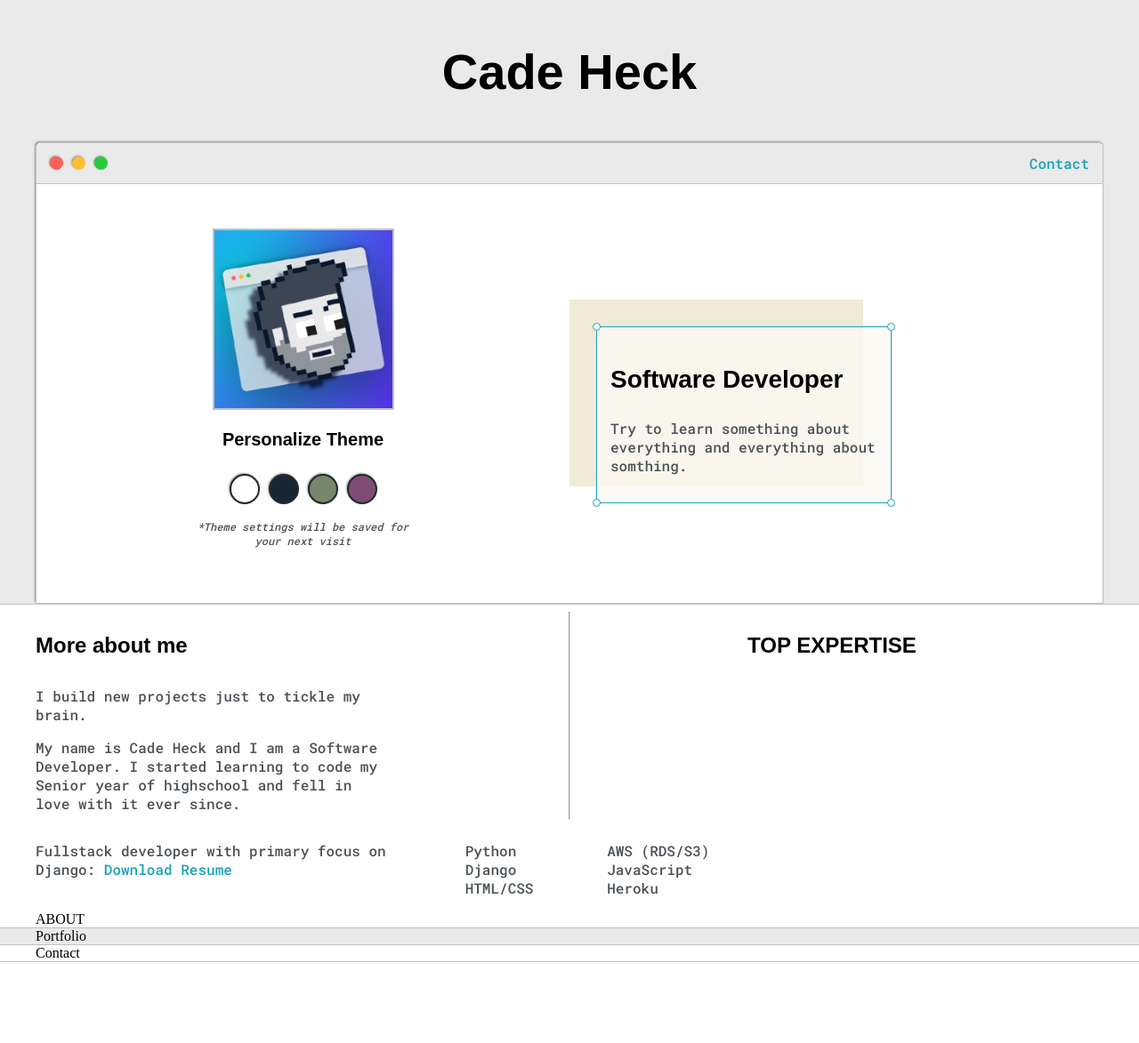
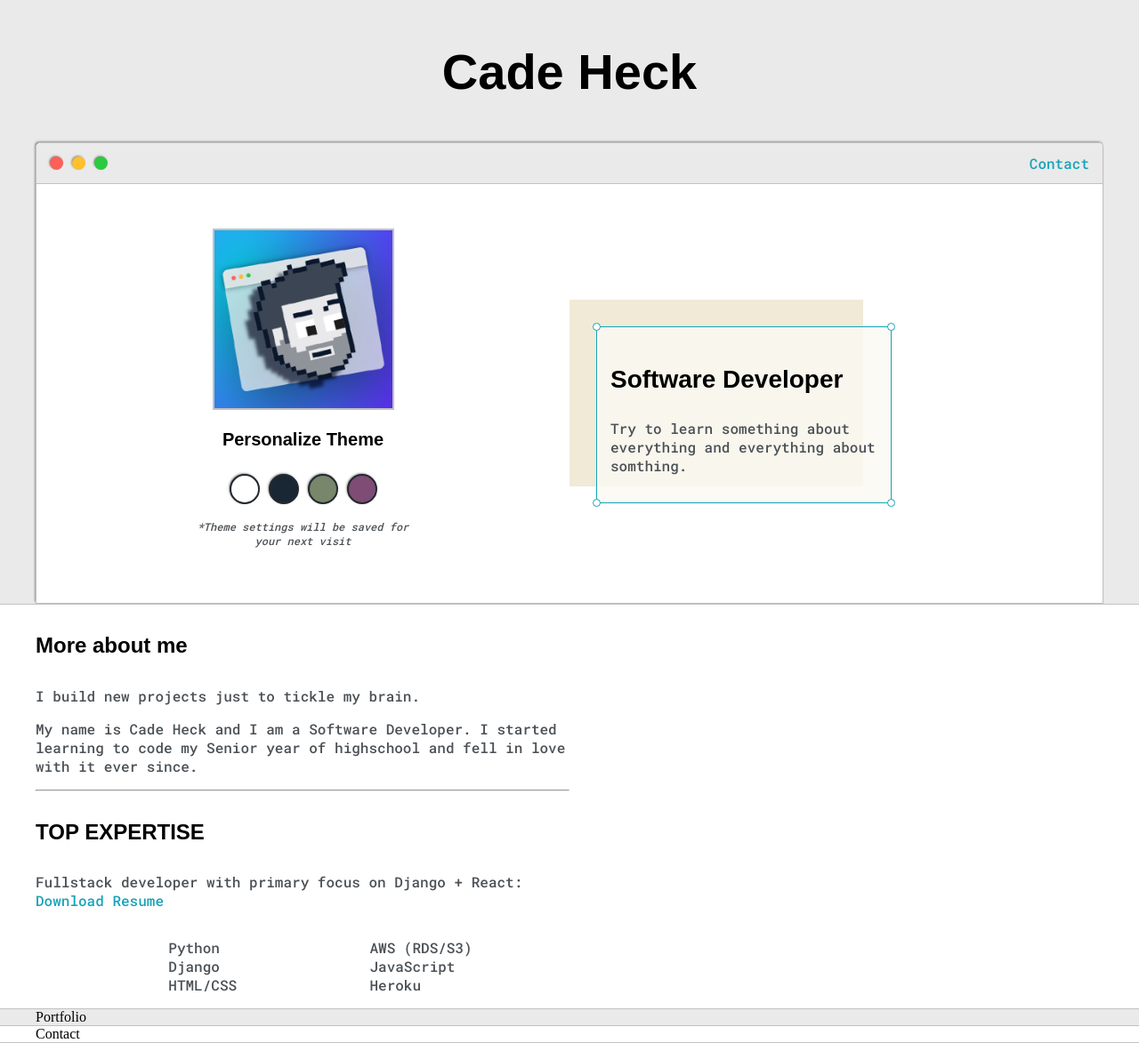
Before and after one commit to cayde-16/cade-portfolio, a Django app: page / in a window 1280 px wide. Shown: the whole page at 89% size. Before the commit the page ends 1082 px from the top, so only its background shows below. Run offline with Django 4.2, Linux system fonts and the light colour scheme.

Commit message:
updated 'about me section'

```diff
--- a/base/templates/base/home.html
+++ b/base/templates/base/home.html
@@ -76,20 +76,19 @@
 
     <section class="s2">
         <div class="main-container">
+
                 <div class="about-wrapper">
                     <div class="about-me">
                         <h4>More about me</h4>
 
                         <p>I build new projects just to tickle my brain.</p>
 
-                    <p>My name is Cade Heck and I am a Software Developer. I started learning to code my Senior year of highschool and fell in love with it ever since.
-
-                    </p>
-                </div>
+                        <p>My name is Cade Heck and I am a Software Developer. I started learning to code my Senior year of highschool and fell in love with it ever since.</p>
 
                         <hr>
                         <h4>TOP EXPERTISE</h4>
-                <p> Fullstack developer with primary focus on Django: <a target="_blank" href="#">Download Resume</a> </p>
+                        <p> Fullstack developer with primary focus on Django + React: <a target="_blank" href="#">Download Resume</a></p>
+
 
                         <div id="skills">
                             <ul>
@@ -106,11 +105,16 @@
                             </ul>
                         </div>
 
+                    </div>
+
+
+
+
+
                     <div class="social-links">
 
                     </div>
             </div>
-           ABOUT
         </div>
     </section>
 
```
Also changed, not shown: static/css/default.css (+6 -1 lines). Lines whose indentation alone changed are shown as unchanged.
